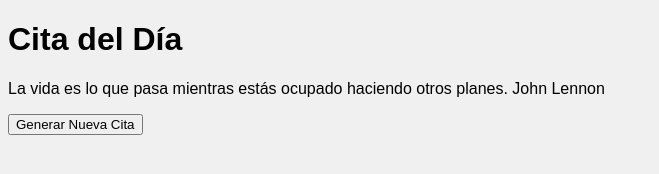
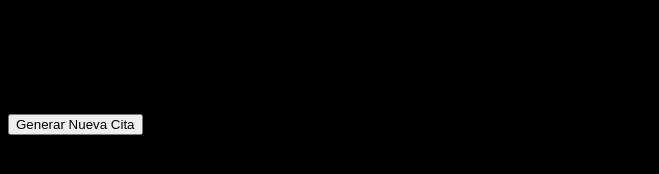
Before and after one commit to DanielMR01/quote-generator, a plain HTML site: page index.html in a window 1280 px wide. Shown: the whole page, without its empty margins (0-659 px from the left). Drawn offline with Linux system fonts and the light colour scheme.

Commit message:
style: Cambio forzado a negro para conflicto

```diff
--- a/styles.css
+++ b/styles.css
@@ -1 +1 @@
-body { font-family: sans-serif; background-color: #f0f0f0; }
+body { font-family: sans-serif; background-color: #000000; }
```
